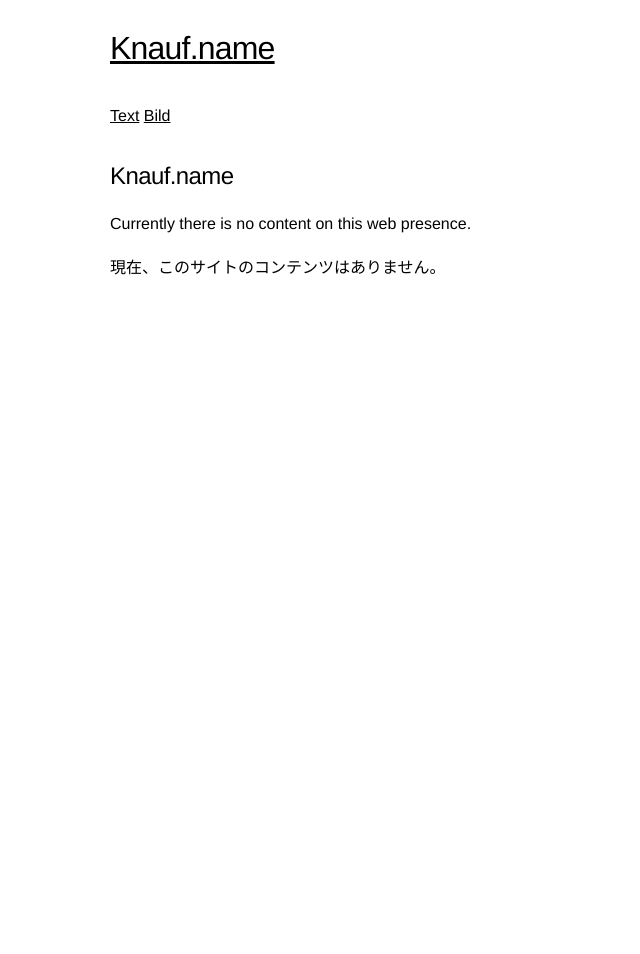
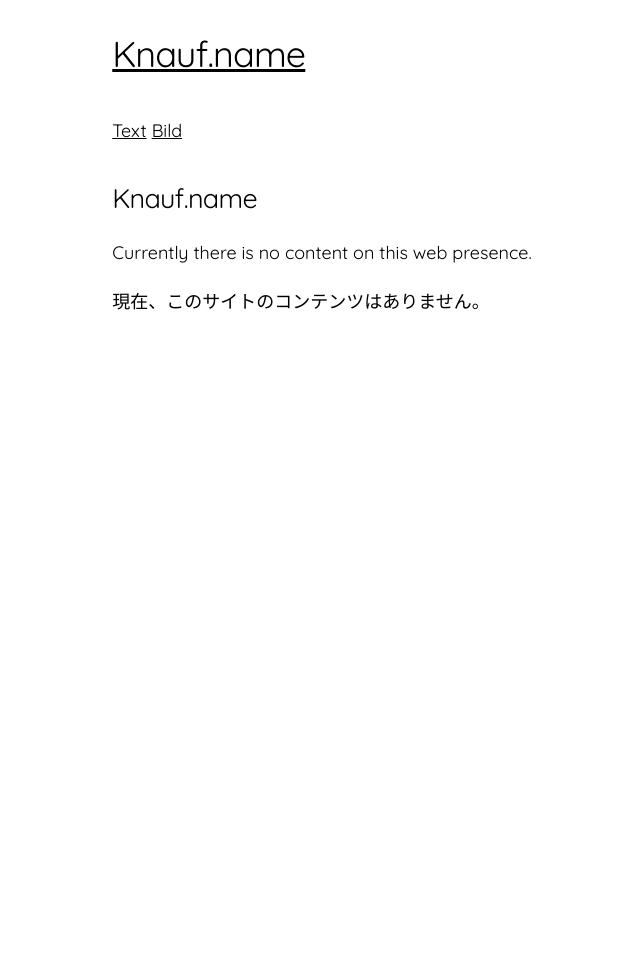
Before and after one commit to f507/kn-website, a Jekyll site: the page built from index.md, in a window 1280 px wide. Shown: the whole page, without its empty margins (68-708 px from the left). Built offline with Jekyll 4.4.1, drawn with Linux system fonts in a browser that asks for light colours; our own code applies the rules of GitHub Pages for plain Markdown files.

Commit message:
Update default.html

```diff
--- a/_layouts/default.html
+++ b/_layouts/default.html
@@ -6,7 +6,14 @@
     <meta name="viewport" content="width=device-width,initial-scale=1" />
     <title>{{ page.title | default: site.title }}</title>
     <link rel="stylesheet" href="assets/css/styles.css">
-</head>
+    <link href="https://fonts.googleapis.com/css?family=Quicksand&amp;subset=latin-ext" rel="stylesheet">
+    <style>
+      body {
+       font-family: 'Quicksand', sans-serif;
+       font-size: 18px;
+      }
+    </style>
+  </head>
 
 <body>
     <div id="frame">
```
